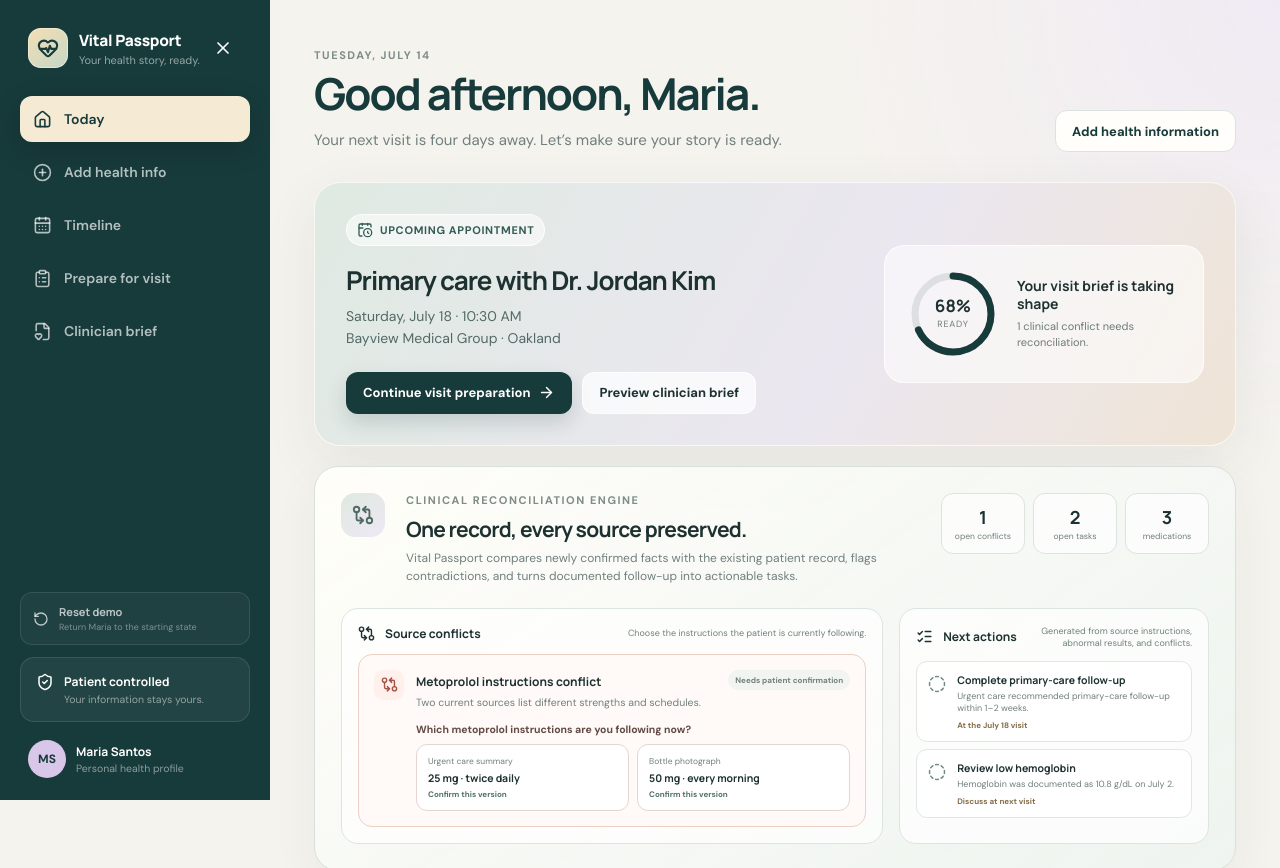
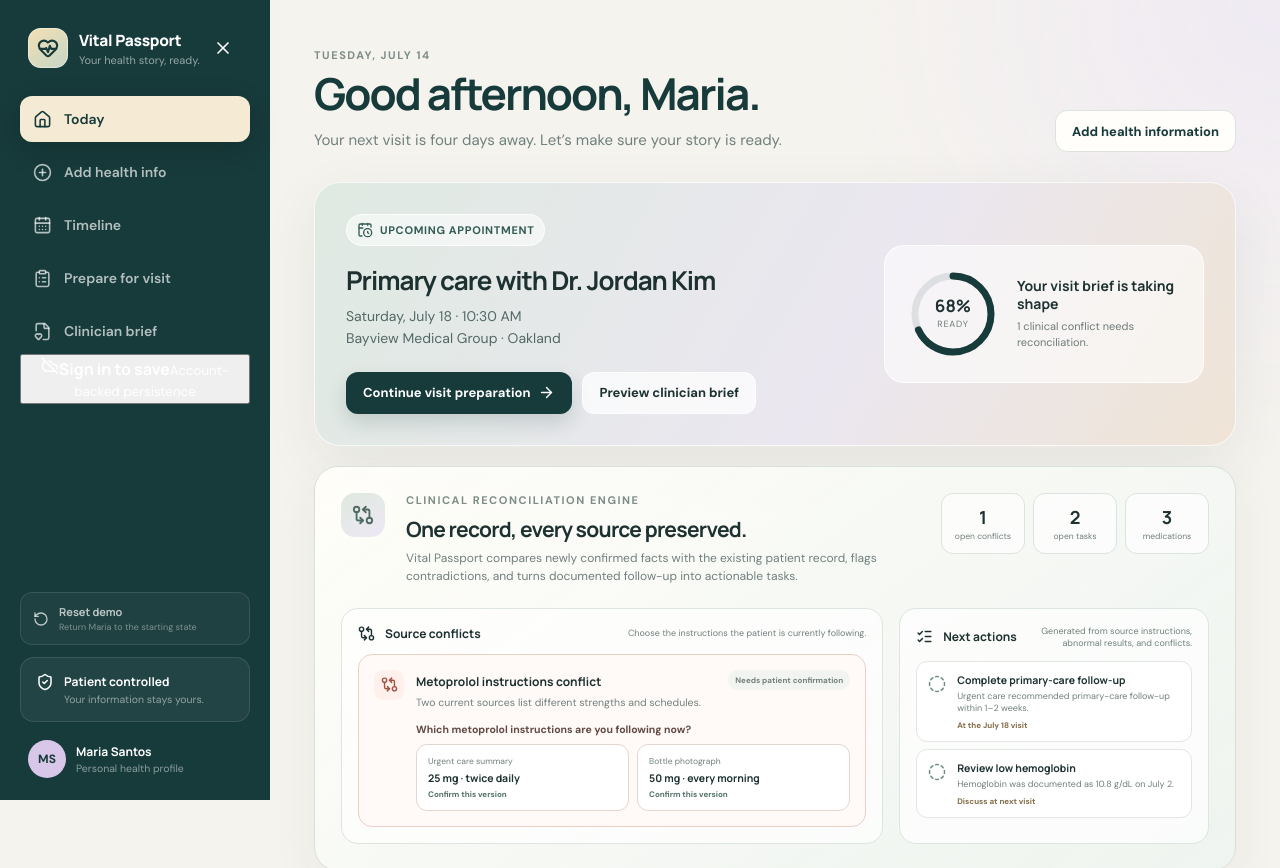
Before and after one commit to patricktran1/vitalpassport, a React (Vite) app: page / in a window 1280 px wide. Shown: the top 868 px of the page. Built offline with nearby package versions, Linux system fonts and the light colour scheme; no server answers.

Commit message:
Show account and cloud storage status

```diff
--- a/src/components/Layout.tsx
+++ b/src/components/Layout.tsx
@@ -3,6 +3,7 @@ import { useState } from 'react'
 import { NavLink, Outlet, useNavigate } from 'react-router-dom'
 import { patient } from '../data/demo'
 import { useVital } from '../context/VitalContext'
+import { AccountPanel } from './AccountPanel'
 import { Logo } from './Logo'
 import { SourceDrawer } from './SourceDrawer'
 
@@ -42,6 +43,8 @@ export function Layout() {
           ))}
         </nav>
 
+        <div className="sidebar-account"><AccountPanel /></div>
+
         <button className="demo-reset" onClick={handleReset}>
           <RotateCcw size={16} />
           <span><strong>Reset demo</strong><small>Return Maria to the starting state</small></span>
@@ -68,7 +71,7 @@ export function Layout() {
         <header className="mobile-header">
           <button className="icon-button" onClick={() => setMobileOpen(true)} aria-label="Open menu"><Menu size={22} /></button>
           <Logo compact />
-          <div className="avatar small">{patient.initials}</div>
+          <AccountPanel compact />
         </header>
         <Outlet />
       </main>
```
